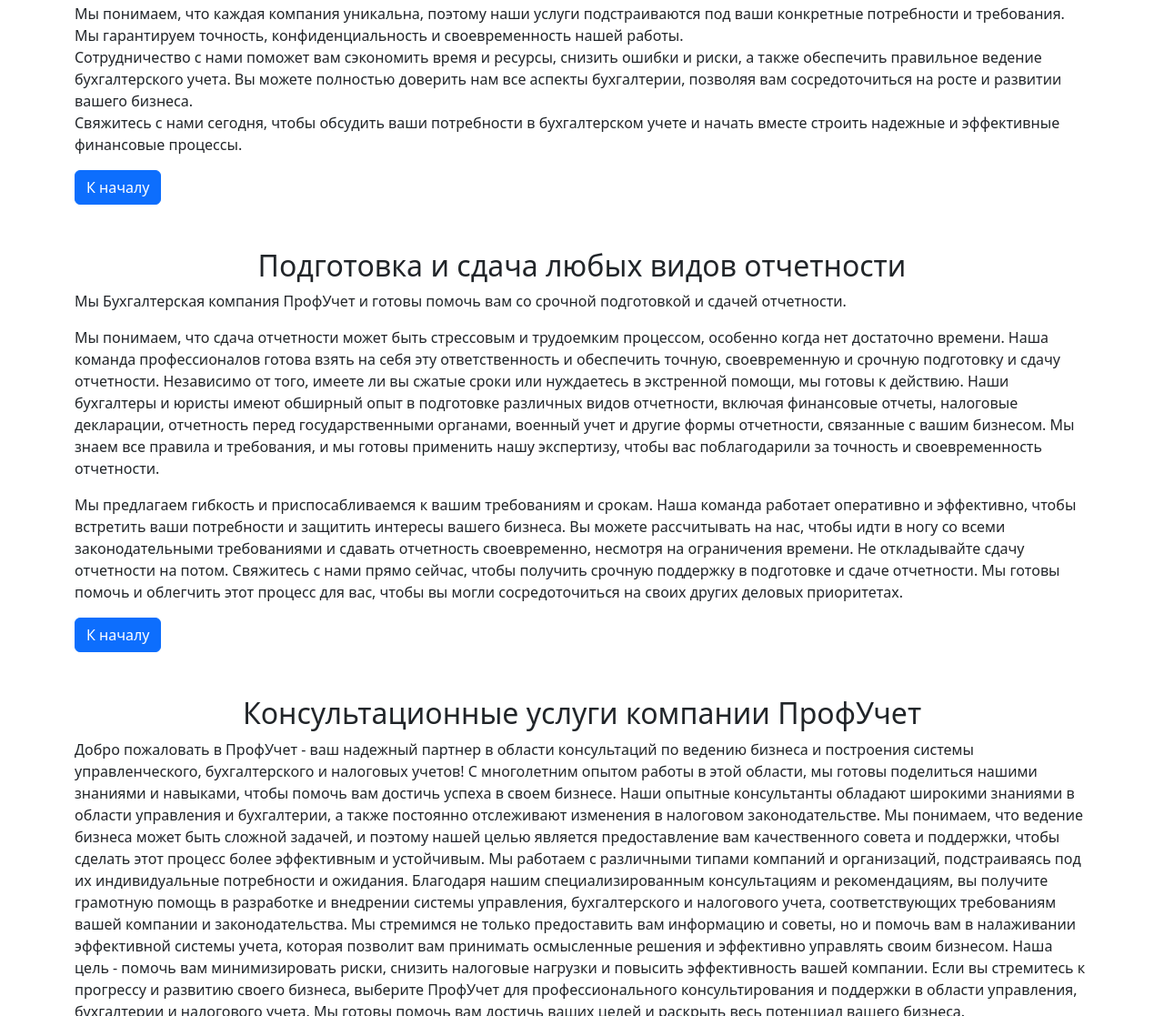
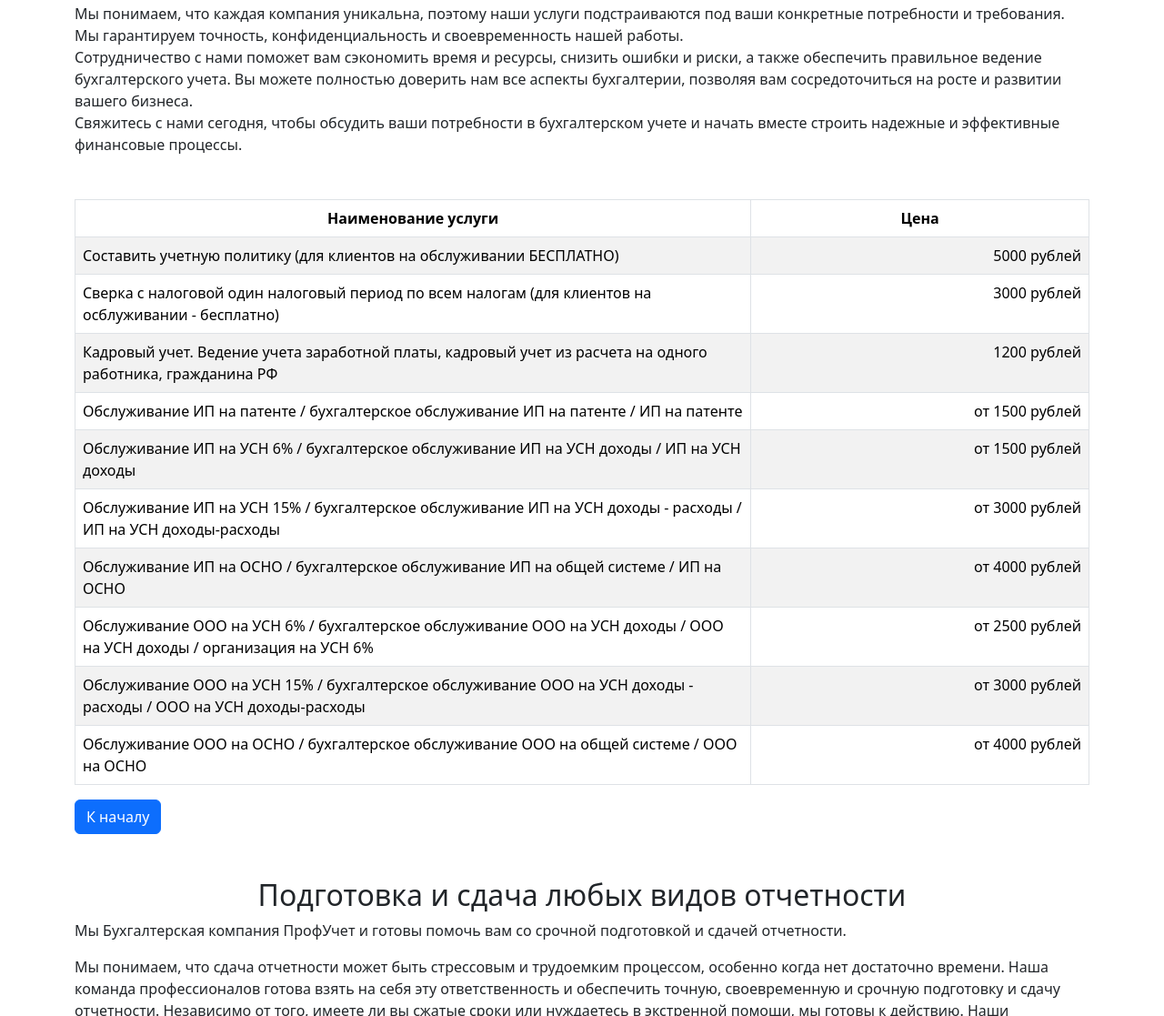
Before and after one commit to OlegPeretykin/PUL_Site, a plain HTML site: page index.html in a window 1280 px wide. Shown: the part 893-2010 px from the top of the page at 91% size. Drawn offline with Linux system fonts and the light colour scheme.

Commit message:
Prices for accounting services

```diff
--- a/index.html
+++ b/index.html
@@ -63,7 +63,8 @@
           <!-- <img src="..." class="card-img-top" alt="..."> -->
           <div class="card-body">
             <h4 class="card-title text-center my-4">Ведение бухгалтерского учета</h4>
-            <p class="card-text">Мы оказываем помощь в организации, востанавлении и введении бухгалтерского учета наших клиентов.</p>
+            <p class="card-text">Мы оказываем помощь в организации, востанавлении и введении бухгалтерского учета наших
+              клиентов.</p>
             <a href="#section_acc" class="btn btn-primary">Подробнее ...</a>
           </div>
         </div>
@@ -73,7 +74,8 @@
           <!-- <img src="..." class="card-img-top" alt="..."> -->
           <div class="card-body">
             <h4 class="card-title text-center my-4">Срочная сдача любой отчетности</h4>
-            <p class="card-text">Мы подготавливаем и сдаем любую отчетность для любых структур от лица наших клиентов. В том числе военный учет.</p>
+            <p class="card-text">Мы подготавливаем и сдаем любую отчетность для любых структур от лица наших клиентов. В
+              том числе военный учет.</p>
             <a href="#section_reports" class="btn btn-primary">Подробнее ...</a>
           </div>
         </div>
@@ -83,7 +85,8 @@
           <!-- <img src="..." class="card-img-top" alt="..."> -->
           <div class="card-body">
             <h4 class="card-title text-center my-4">Консультации наших клиентов</h4>
-            <p class="card-text">Мы консультируем наших клиентов по различным аспектам ведения бизнеса и оптимизации налогообложения.</p>
+            <p class="card-text">Мы консультируем наших клиентов по различным аспектам ведения бизнеса и оптимизации
+              налогообложения.</p>
             <a href="#section_consultations" class="btn btn-primary">Подробнее ...</a>
           </div>
         </div>
@@ -122,8 +125,70 @@
       Свяжитесь с нами сегодня, чтобы обсудить ваши потребности в бухгалтерском учете и начать вместе строить надежные и
       эффективные финансовые процессы.
     </p>
+  </div>
+
+  <!-- Блок цен бухгалтерских услуг  -->
+  <div class="container">
+    <table class="table table-striped table-bordered">
+      <thead class="text-center">
+        <tr>
+          <th scope="col" class="col-8">Наименование услуги</th>
+          <th scope="col" class="col-4">Цена</th>
+        </tr>
+      </thead>
+      <tbody>
+        <tr>
+          <td class="col-8">Составить учетную политику (для клиентов на обслуживании БЕСПЛАТНО)</td>
+          <td class="col-4 text-right" style="text-align: right;">5000 рублей</td>
+        </tr>
+        <tr>
+          <td class="col-8">Сверка с налоговой один налоговый период по всем налогам (для клиентов на осблуживании -
+            бесплатно)</td>
+          <td class="col-4 text-right" style="text-align: right;">3000 рублей</td>
+        </tr>
+        <tr>
+          <td class="col-8">Кадровый учет. Ведение учета заработной платы, кадровый учет из расчета на одного работника,
+            гражданина РФ</td>
+          <td class="col-4 text-right" style="text-align: right;">1200 рублей</td>
+        </tr>
+        <tr>
+          <td class="col-8">Обслуживание ИП на патенте / бухгалтерское обслуживание ИП на патенте / ИП на патенте</td>
+          <td class="col-4 text-right" style="text-align: right;">от 1500 рублей</td>
+        </tr>
+        <tr>
+          <td class="col-8">Обслуживание ИП на УСН 6% / бухгалтерское обслуживание ИП на УСН доходы / ИП на УСН доходы
+          </td>
+          <td class="col-4 text-right" style="text-align: right;">от 1500 рублей</td>
+        </tr>
+        <tr>
+          <td class="col-8">Обслуживание ИП на УСН 15% / бухгалтерское обслуживание ИП на УСН доходы - расходы / ИП на
+            УСН доходы-расходы</td>
+          <td class="col-4 text-right" style="text-align: right;">от 3000 рублей</td>
+        </tr>
+        <tr>
+          <td class="col-8">Обслуживание ИП на ОСНО / бухгалтерское обслуживание ИП на общей системе / ИП на ОСНО</td>
+          <td class="col-4 text-right" style="text-align: right;">от 4000 рублей</td>
+        </tr>
+        <tr>
+          <td class="col-8">Обслуживание ООО на УСН 6% / бухгалтерское обслуживание ООО на УСН доходы / ООО на УСН
+            доходы / организация на УСН 6%</td>
+          <td class="col-4 text-right" style="text-align: right;">от 2500 рублей</td>
+        </tr>
+        <tr>
+          <td class="col-8">Обслуживание ООО на УСН 15% / бухгалтерское обслуживание ООО на УСН доходы - расходы / ООО
+            на УСН доходы-расходы</td>
+          <td class="col-4 text-right" style="text-align: right;">от 3000 рублей</td>
+        </tr>
+        <tr>
+          <td class="col-8">Обслуживание ООО на ОСНО / бухгалтерское обслуживание ООО на общей системе / ООО на ОСНО
+          </td>
+          <td class="col-4 text-right" style="text-align: right;">от 4000 рублей</td>
+        </tr>
+      </tbody>
+    </table>
     <a href="#section_nav_panel" class="btn btn-primary">К началу</a>
   </div>
+
   <!-- Блок описания услуг "Подготовка и сдача отчетности" -->
   <div id="section_reports" class="container text-left my-5">
     <h2 class="text-center">Подготовка и сдача любых видов отчетности</h2>
```
